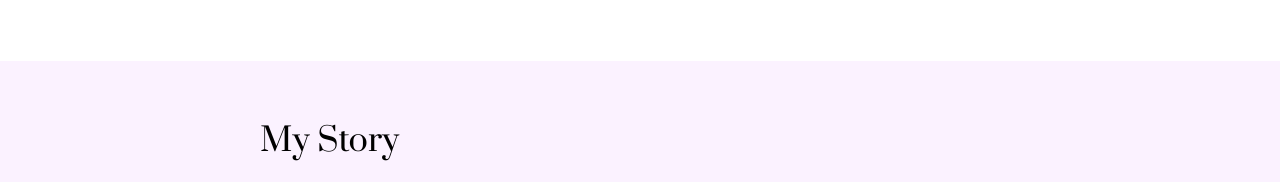
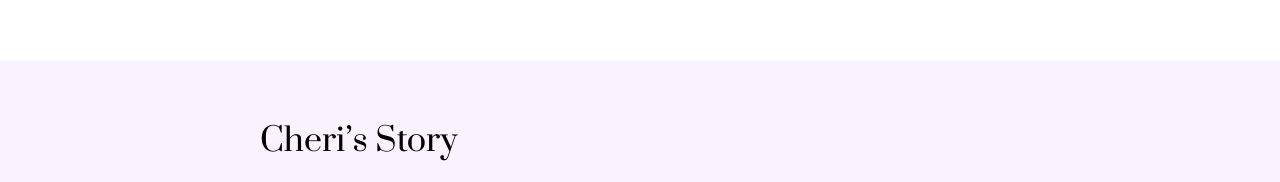
Before and after one commit to kalfonsodc-dc/resultsonellc-website, a plain HTML site: page our-story.html in a window 1280 px wide. Shown: the part 960-1142 px from the top of the page. Drawn offline with Linux system fonts and the light colour scheme.

Commit message:
Cheri´s story
Changing the subtitle My Story to Cheri's Story to match Kim's Story titling

```diff
--- a/our-story.html
+++ b/our-story.html
@@ -102,7 +102,7 @@
 <section class="section section--alt">
   <div class="container content-block">
     <div class="section__header" style="text-align:left; max-width:none; margin:0 0 24px;">
-      <h2>My Story</h2>
+      <h2>Cheri&rsquo;s Story</h2>
     </div>
     <p>As Co-Founder and President of Results One, LLC, my journey to this work began long before Results One was created. For more than 20 years, I practiced law as a trial attorney in Washington, D.C. and Maryland. Throughout my career, I represented individuals and organizations, listened to competing versions of the same events, examined evidence, asked difficult questions, and worked to understand what was really happening beneath the surface.</p>
     <p>That experience taught me something that has stayed with me: what we see is not always the whole story.</p>
```
